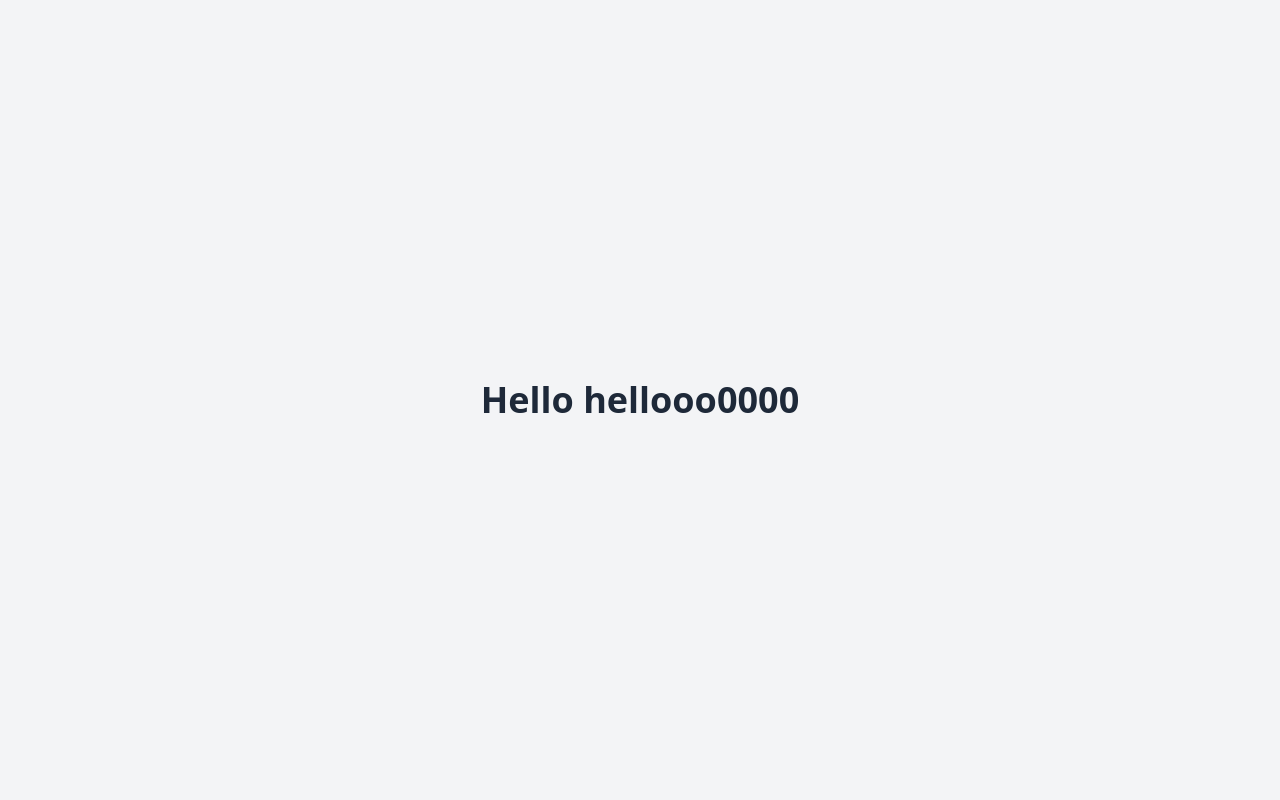
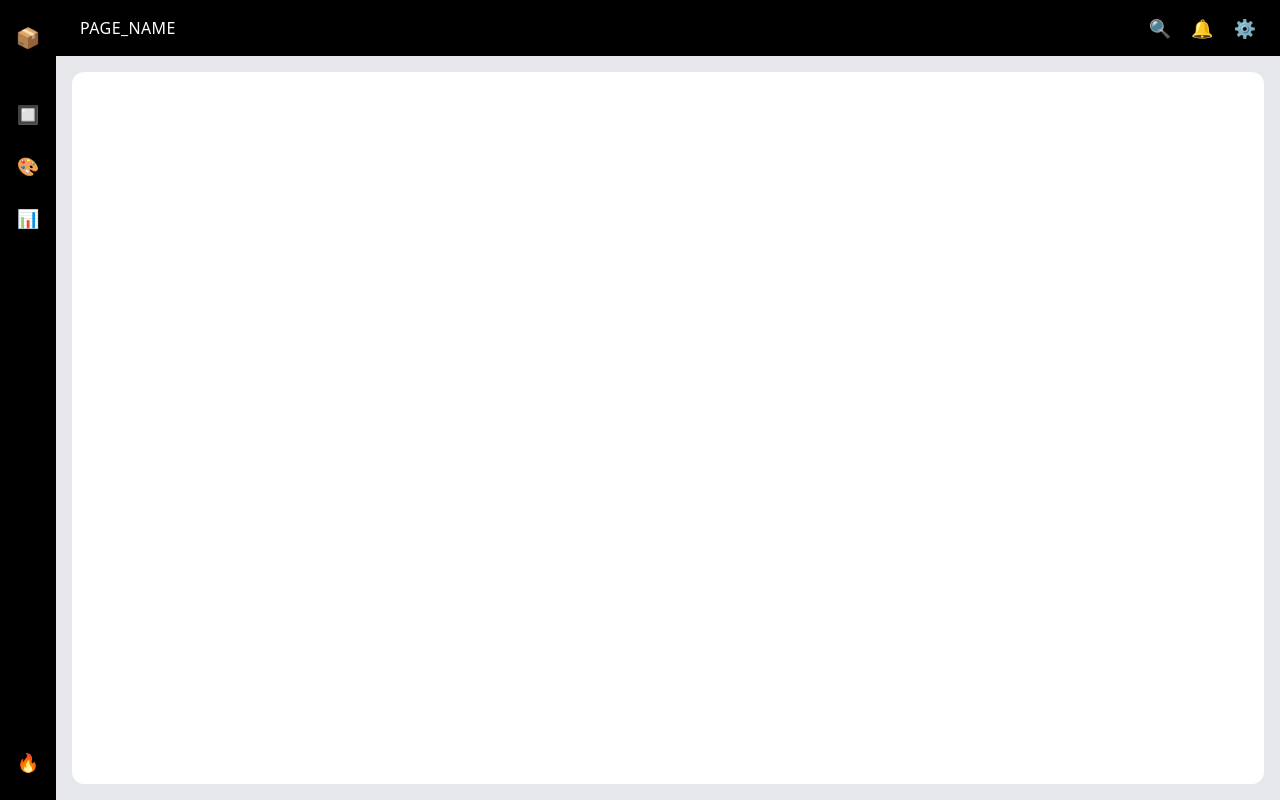
Before and after one commit to asalpaudel/kosh, a React (Vite) app in the folder frontend/: page / in a window 1280 px wide. Built offline with nearby package versions, Linux system fonts and the light colour scheme.

Commit message:
layout setup

```diff
--- a/frontend/src/App.jsx
+++ b/frontend/src/App.jsx
@@ -3,8 +3,46 @@ import './App.css';
 
 function App() {
   return (
-    <div className="flex items-center justify-center min-h-screen bg-gray-100">
-      <h1 className="text-4xl font-bold text-gray-800">Hello hellooo0000</h1>
+    <div className="flex h-screen bg-black">
+      {/* Sidebar */}
+      <div className="w-14 bg-black flex flex-col items-center py-6 space-y-8">
+        {/* Top Logo */}
+        <div className="text-green-400 text-xl">📦</div>
+
+        {/* Navigation Icons */}
+        <div className="flex flex-col space-y-6 mt-4">
+          <div className="text-purple-400 text-lg cursor-pointer">🔲</div>
+          <div className="text-red-400 text-lg cursor-pointer">🎨</div>
+          <div className="text-blue-400 text-lg cursor-pointer">📊</div>
+        </div>
+
+        {/* Bottom Icon */}
+        <div className="mt-auto">
+          <div className="text-orange-400 text-lg cursor-pointer">🔥</div>
+        </div>
+      </div>
+
+      {/* Main Content Area */}
+      <div className="flex-1 flex flex-col">
+        {/* Header */}
+        <header className="bg-black h-14 flex items-center justify-between px-6">
+          <h1 className="text-white font-normal text-base tracking-wide">PAGE_NAME</h1>
+
+          {/* Header Actions */}
+          <div className="flex items-center space-x-5">
+            <div className="text-yellow-400 text-lg cursor-pointer">🔍</div>
+            <div className="text-yellow-400 text-lg cursor-pointer">🔔</div>
+            <div className="text-gray-400 text-lg cursor-pointer">⚙️</div>
+          </div>
+        </header>
+
+        {/* Main Content */}
+        <main className="flex-1 bg-gray-200 p-4">
+          <div className="bg-white rounded-xl h-full w-full">
+            {/* Content area - empty for now */}
+          </div>
+        </main>
+      </div>
     </div>
   );
 }
```
